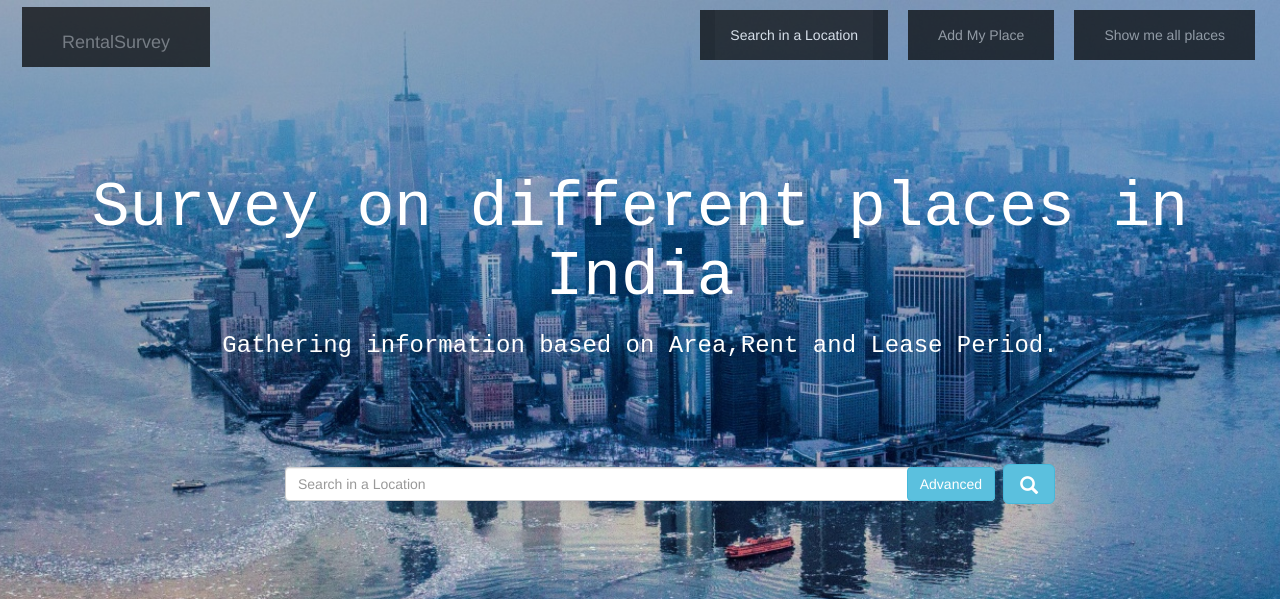
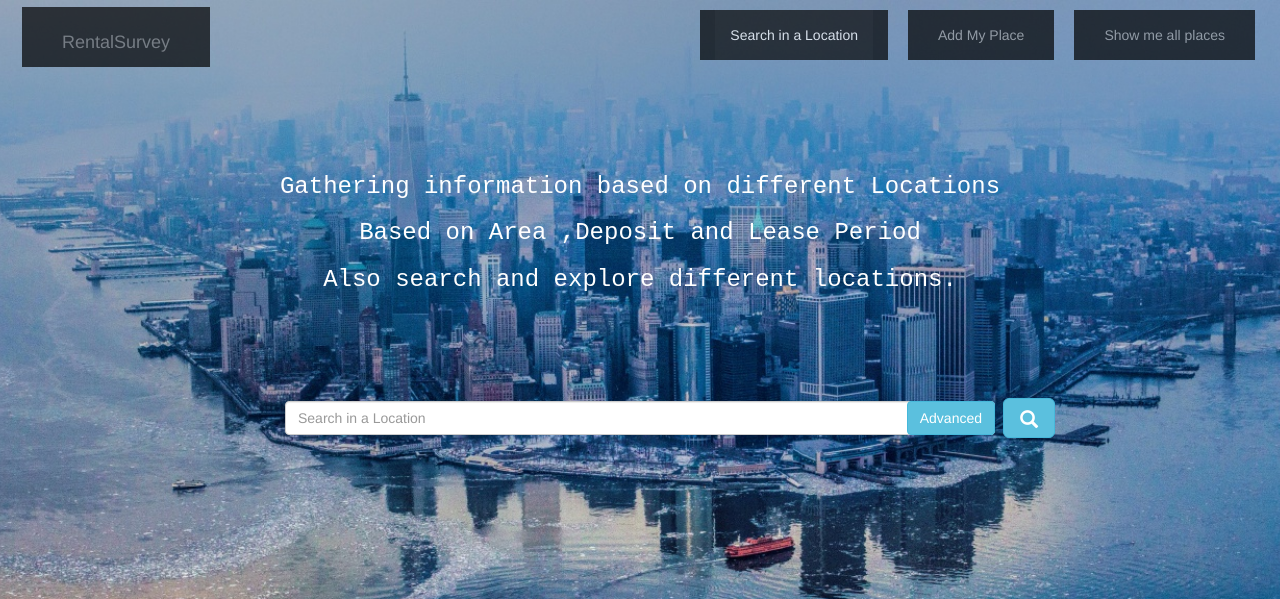
Before and after one commit to WSMathias/RentalSurveyDocker, a PHP site: page / in a window 1280 px wide. Shown: the top 599 px of the page. Run offline with PHP 8.4, Linux system fonts and the light colour scheme; some libraries are stand-ins or nearby versions.

Commit message:
index search front_end valdation update

```diff
--- a/app/index.php
+++ b/app/index.php
@@ -1,3 +1,4 @@
+<?php session_start(); ?>
 <html>
 <head>
         <meta name="viewport" content="width=device-width, initial-scale=1">
@@ -31,8 +32,9 @@
 </div>
  <!-- Site heading -->
 <div class="jumbotron heading text-center">
-        <h1>Survey on different places in India</h1>
-        <h3> Gathering information based on Area,Rent and Lease Period. </h3>
+        <h3> Gathering information based on different Locations </h3>
+        <h3> Based on Area ,Deposit and Lease Period </h3>
+        <h3> Also search and explore different locations. </h3>
 </div>
 <!-- Search box  -->
  <div class="container">
@@ -40,7 +42,7 @@
             <div class="col-md-offset-2 col-md-8 col-md-offset-2 col-xs-offset-1 col-xs-10 col-xs-offset-1">
             <form class="search_box" id="search_box" action="surveyResult.php">
                     <div class="form-container">
-                        <a href="#" class="btn btn-info btn-lg" onclick="document.getElementById('search_box').submit();"><span class="glyphicon glyphicon-search"></span> </a>
+                        <a href="#" class="btn btn-info btn-lg" onclick="inputCheck();"><span class="glyphicon glyphicon-search"></span> </a>
                         <a href="#" onclick="toggleAdvancedOptions()" class="advancedSearch btn btn-info btn-md">Advanced</a>
                         <input type="text" class="form-control" id="searchTxt" onkeyup="suggestPlaces()" name="searchLocation" placeholder="Search in a Location" autocomplete="off">
                         <div id="suggestion">
--- a/app/js/index.js
+++ b/app/js/index.js
@@ -8,8 +8,12 @@
         const advancedSearchOptions = document.getElementsByClassName('advanced_option')[0];
         if (advancedSearchOptions.style.display == "none")
             advancedSearchOptions.style.display="block";
-        else
+        else {
+            document.getElementById('area').value="--";
+            document.getElementById('deposit').value="--";
+            document.getElementById('lease').value="--";
             advancedSearchOptions.style.display="none";
+        }
     }
     /**
      * Select the suggested places from suggestion list
@@ -19,19 +23,26 @@
         document.getElementById('searchTxt').value = value;
         document.getElementById('suggestion').innerHTML="";
     }
+
     /**
      * Check if improper input is entered in the search bar.
      * Restricts search submision
      */
     function inputCheck() {
         const searchTxt = document.getElementById('searchTxt').value;
+        if (searchTxt == "") {
+            alert("Fields cannot be empty");
+            return;
+        }
         const request = new HttpClient(url1);
         request.get("?q="+searchTxt).then(function(response) {
-            suggestionBox.innerHTML = "";
-            for (i in response) {
-                if (searchTxt==response[i].location)
-                    return true;
-            }
+                if (response != "") {
+                    console.log(true);
+                    document.getElementById('search_box').submit();
+                    return;
+                }
+            console.log(false);
+            alert("Place not available.");
             return false;
         });
     }
```
